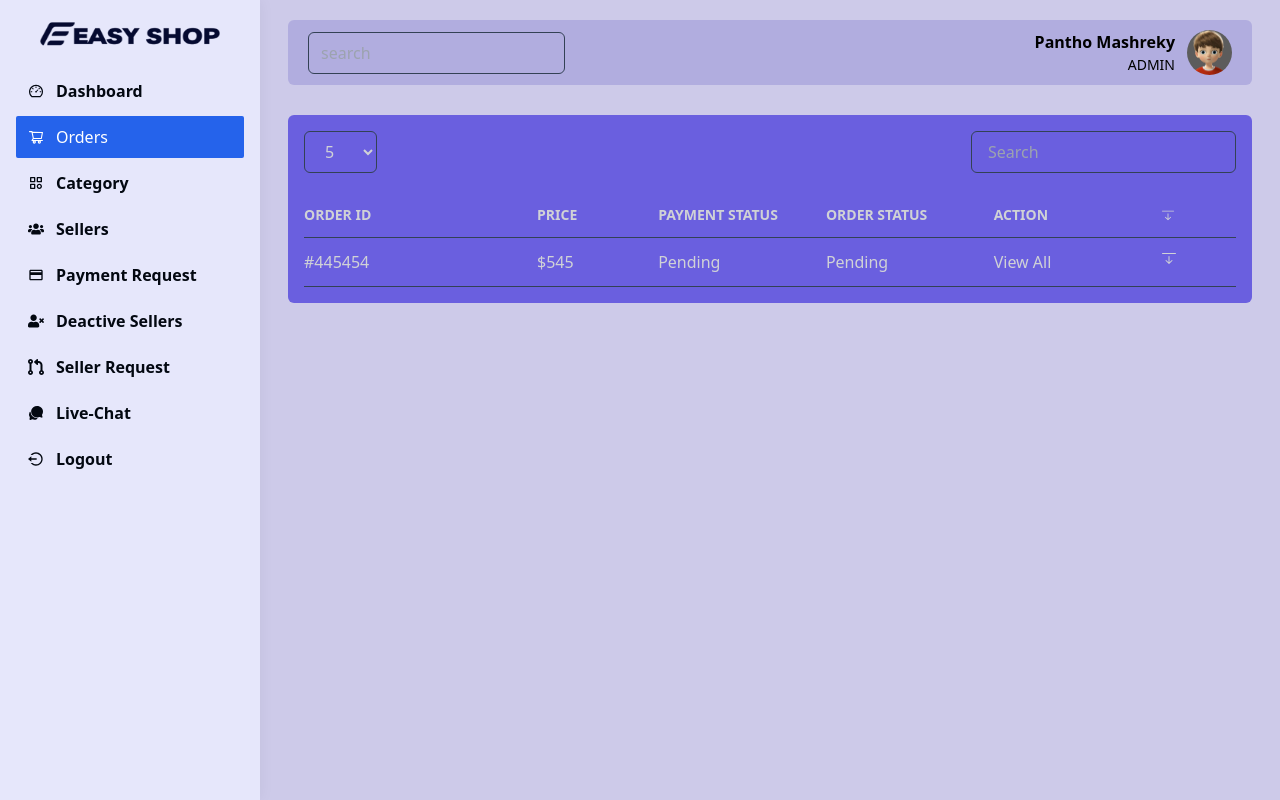
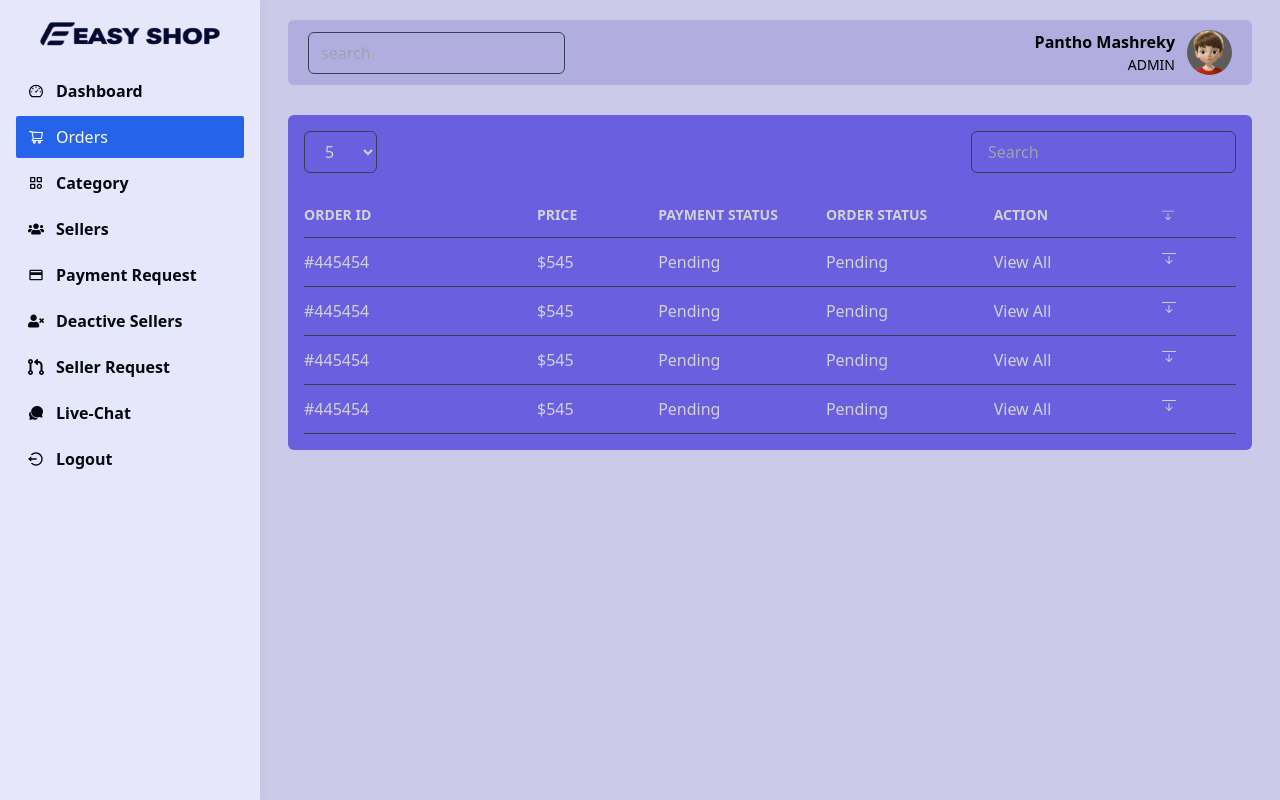
Before and after one commit to pantho0/multi-vendor-ecommerce, a React (Create React App) app in the folder dashboard/: page /admin/dashboard/orders in a window 1280 px wide. Built offline with nearby package versions, Linux system fonts and the light colour scheme.

Commit message:
order table and nested data table added

```diff
--- a/dashboard/src/views/admin/Orders.jsx
+++ b/dashboard/src/views/admin/Orders.jsx
@@ -1,8 +1,9 @@
 import React, { useState } from "react";
 import { BsArrowBarDown } from "react-icons/bs";
-import { Link } from 'react-router-dom';
+import { Link } from "react-router-dom";
 
 const Orders = () => {
+  const [show, setShow] = useState(false);
   const [currentPage, setCurrentPage] = useState(1);
   const [searchValue, setSearchValue] = useState("");
   const [perPage, setPerPage] = useState(5);
@@ -42,19 +43,256 @@ const Orders = () => {
 
             <div className="text-[#d0d2d6]">
               <div className="flex justify-between items-start border-b border-slate-700">
-                <div className="py-3 w-[25%] font-medium whitespace-nowrap">#445454</div>
-                <div className="py-3 w-[13%] font-medium whitespace-nowrap">$545</div>
-                <div className="py-3 w-[18%] font-medium whitespace-nowrap">Pending</div>
-                <div className="py-3 w-[18%] font-medium whitespace-nowrap">Pending</div>
+                <div className="py-3 w-[25%] font-medium whitespace-nowrap">
+                  #445454
+                </div>
+                <div className="py-3 w-[13%] font-medium whitespace-nowrap">
+                  $545
+                </div>
                 <div className="py-3 w-[18%] font-medium whitespace-nowrap">
-                    <Link>View All</Link>
+                  Pending
                 </div>
-                <div className="py-3 w-[8%] font-bold">
+                <div className="py-3 w-[18%] font-medium whitespace-nowrap">
+                  Pending
+                </div>
+                <div className="py-3 w-[18%] font-medium whitespace-nowrap">
+                  <Link>View All</Link>
+                </div>
+                <div
+                  onClick={(e) => setShow(!show)}
+                  className="py-3 w-[8%] font-bold"
+                >
                   <BsArrowBarDown />
                 </div>
               </div>
+
+              <div
+                className={
+                  show
+                    ? "block border-b border-slate-700 bg-[#8288ed]"
+                    : "hidden"
+                }
+              >
+                <div className="flex justify-start items-start border-b border-slate-700">
+                  <div className="py-3 w-[25%] font-medium whitespace-nowrap pl-3">
+                    #54858
+                  </div>
+                  <div className="py-3 w-[13%] font-medium whitespace-nowrap">
+                    $778
+                  </div>
+                  <div className="py-3 w-[18%] font-medium whitespace-nowrap">
+                    Pending
+                  </div>
+                  <div className="py-3 w-[18%] font-medium whitespace-nowrap">
+                    Pending
+                  </div>
+                </div>
+
+                <div className="flex justify-start items-start border-b border-slate-700">
+                  <div className="py-3 w-[25%] font-medium whitespace-nowrap pl-3">
+                    #54858
+                  </div>
+                  <div className="py-3 w-[13%] font-medium whitespace-nowrap">
+                    $778
+                  </div>
+                  <div className="py-3 w-[18%] font-medium whitespace-nowrap">
+                    Pending
+                  </div>
+                  <div className="py-3 w-[18%] font-medium whitespace-nowrap">
+                    Pending
+                  </div>
+                </div>
+              </div>
             </div>
+            <div className="text-[#d0d2d6]">
+              <div className="flex justify-between items-start border-b border-slate-700">
+                <div className="py-3 w-[25%] font-medium whitespace-nowrap">
+                  #445454
+                </div>
+                <div className="py-3 w-[13%] font-medium whitespace-nowrap">
+                  $545
+                </div>
+                <div className="py-3 w-[18%] font-medium whitespace-nowrap">
+                  Pending
+                </div>
+                <div className="py-3 w-[18%] font-medium whitespace-nowrap">
+                  Pending
+                </div>
+                <div className="py-3 w-[18%] font-medium whitespace-nowrap">
+                  <Link>View All</Link>
+                </div>
+                <div
+                  onClick={(e) => setShow(!show)}
+                  className="py-3 w-[8%] font-bold"
+                >
+                  <BsArrowBarDown />
+                </div>
+              </div>
 
+              <div
+                className={
+                  show
+                    ? "block border-b border-slate-700 bg-[#8288ed]"
+                    : "hidden"
+                }
+              >
+                <div className="flex justify-start items-start border-b border-slate-700">
+                  <div className="py-3 w-[25%] font-medium whitespace-nowrap pl-3">
+                    #54858
+                  </div>
+                  <div className="py-3 w-[13%] font-medium whitespace-nowrap">
+                    $778
+                  </div>
+                  <div className="py-3 w-[18%] font-medium whitespace-nowrap">
+                    Pending
+                  </div>
+                  <div className="py-3 w-[18%] font-medium whitespace-nowrap">
+                    Pending
+                  </div>
+                </div>
+
+                <div className="flex justify-start items-start border-b border-slate-700">
+                  <div className="py-3 w-[25%] font-medium whitespace-nowrap pl-3">
+                    #54858
+                  </div>
+                  <div className="py-3 w-[13%] font-medium whitespace-nowrap">
+                    $778
+                  </div>
+                  <div className="py-3 w-[18%] font-medium whitespace-nowrap">
+                    Pending
+                  </div>
+                  <div className="py-3 w-[18%] font-medium whitespace-nowrap">
+                    Pending
+                  </div>
+                </div>
+              </div>
+            </div>
+            <div className="text-[#d0d2d6]">
+              <div className="flex justify-between items-start border-b border-slate-700">
+                <div className="py-3 w-[25%] font-medium whitespace-nowrap">
+                  #445454
+                </div>
+                <div className="py-3 w-[13%] font-medium whitespace-nowrap">
+                  $545
+                </div>
+                <div className="py-3 w-[18%] font-medium whitespace-nowrap">
+                  Pending
+                </div>
+                <div className="py-3 w-[18%] font-medium whitespace-nowrap">
+                  Pending
+                </div>
+                <div className="py-3 w-[18%] font-medium whitespace-nowrap">
+                  <Link>View All</Link>
+                </div>
+                <div
+                  onClick={(e) => setShow(!show)}
+                  className="py-3 w-[8%] font-bold"
+                >
+                  <BsArrowBarDown />
+                </div>
+              </div>
+
+              <div
+                className={
+                  show
+                    ? "block border-b border-slate-700 bg-[#8288ed]"
+                    : "hidden"
+                }
+              >
+                <div className="flex justify-start items-start border-b border-slate-700">
+                  <div className="py-3 w-[25%] font-medium whitespace-nowrap pl-3">
+                    #54858
+                  </div>
+                  <div className="py-3 w-[13%] font-medium whitespace-nowrap">
+                    $778
+                  </div>
+                  <div className="py-3 w-[18%] font-medium whitespace-nowrap">
+                    Pending
+                  </div>
+                  <div className="py-3 w-[18%] font-medium whitespace-nowrap">
+                    Pending
+                  </div>
+                </div>
+
+                <div className="flex justify-start items-start border-b border-slate-700">
+                  <div className="py-3 w-[25%] font-medium whitespace-nowrap pl-3">
+                    #54858
+                  </div>
+                  <div className="py-3 w-[13%] font-medium whitespace-nowrap">
+                    $778
+                  </div>
+                  <div className="py-3 w-[18%] font-medium whitespace-nowrap">
+                    Pending
+                  </div>
+                  <div className="py-3 w-[18%] font-medium whitespace-nowrap">
+                    Pending
+                  </div>
+                </div>
+              </div>
+            </div>
+            <div className="text-[#d0d2d6]">
+              <div className="flex justify-between items-start border-b border-slate-700">
+                <div className="py-3 w-[25%] font-medium whitespace-nowrap">
+                  #445454
+                </div>
+                <div className="py-3 w-[13%] font-medium whitespace-nowrap">
+                  $545
+                </div>
+                <div className="py-3 w-[18%] font-medium whitespace-nowrap">
+                  Pending
+                </div>
+                <div className="py-3 w-[18%] font-medium whitespace-nowrap">
+                  Pending
+                </div>
+                <div className="py-3 w-[18%] font-medium whitespace-nowrap">
+                  <Link>View All</Link>
+                </div>
+                <div
+                  onClick={(e) => setShow(!show)}
+                  className="py-3 w-[8%] font-bold"
+                >
+                  <BsArrowBarDown />
+                </div>
+              </div>
+
+              <div
+                className={
+                  show
+                    ? "block border-b border-slate-700 bg-[#8288ed]"
+                    : "hidden"
+                }
+              >
+                <div className="flex justify-start items-start border-b border-slate-700">
+                  <div className="py-3 w-[25%] font-medium whitespace-nowrap pl-3">
+                    #54858
+                  </div>
+                  <div className="py-3 w-[13%] font-medium whitespace-nowrap">
+                    $778
+                  </div>
+                  <div className="py-3 w-[18%] font-medium whitespace-nowrap">
+                    Pending
+                  </div>
+                  <div className="py-3 w-[18%] font-medium whitespace-nowrap">
+                    Pending
+                  </div>
+                </div>
+
+                <div className="flex justify-start items-start border-b border-slate-700">
+                  <div className="py-3 w-[25%] font-medium whitespace-nowrap pl-3">
+                    #54858
+                  </div>
+                  <div className="py-3 w-[13%] font-medium whitespace-nowrap">
+                    $778
+                  </div>
+                  <div className="py-3 w-[18%] font-medium whitespace-nowrap">
+                    Pending
+                  </div>
+                  <div className="py-3 w-[18%] font-medium whitespace-nowrap">
+                    Pending
+                  </div>
+                </div>
+              </div>
+            </div>
           </div>
         </div>
       </div>
```
